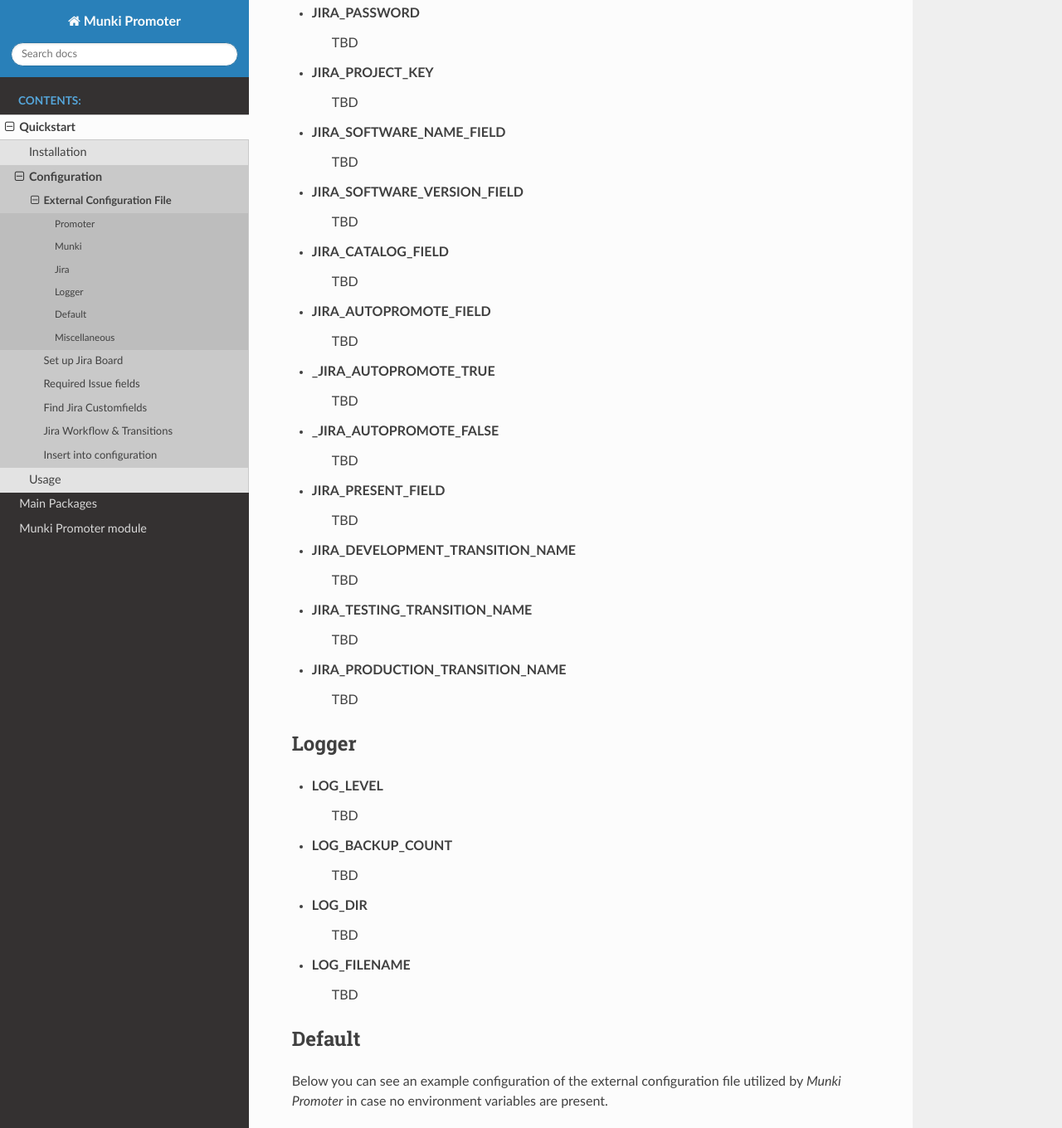
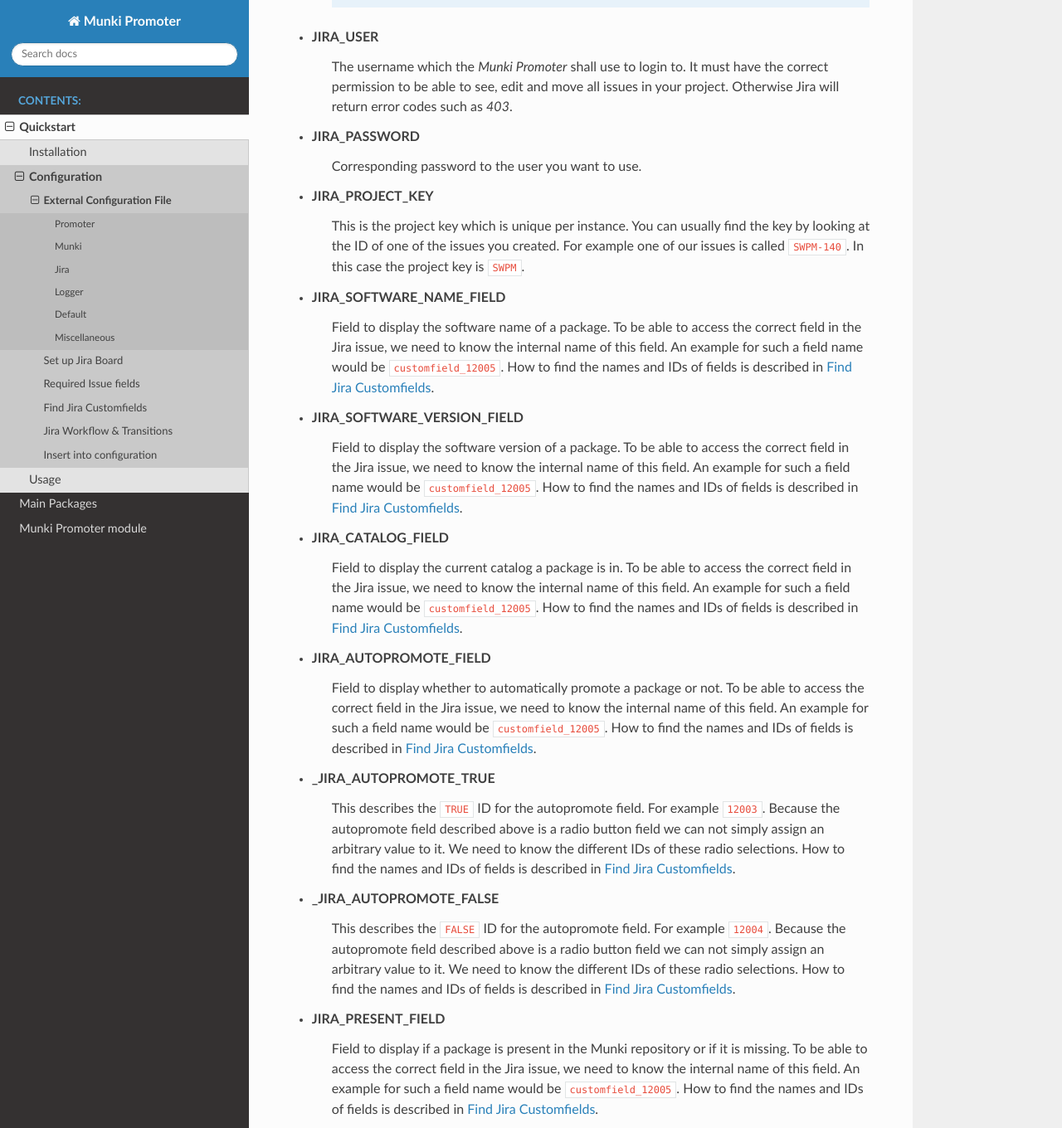
Before and after one commit to tcinbis/munkipromoter, a Sphinx documentation site: the page built from docs/ini-config.rst, in a window 1280 px wide and 1400 px high, scrolled down 1166 px, cut to the strip 0-1360 px from the top of the window. Shown: the whole strip at 83% size. Built offline with Sphinx 7.4.7 and the Read the Docs theme 2.0.0, drawn with Linux system fonts in a browser that asks for light colours; some of the changed text lies outside the part shown.

Commit message:
Added docu for Jira config values.
Signed-off-by: Tom Cinbis <tom.cinbis@unibas.ch>

```diff
--- a/docs/ini-config.rst
+++ b/docs/ini-config.rst
@@ -40,31 +40,85 @@
 Jira
 ----
 - JIRA_URL
-    TBD
+    The Jira url is the direct URL to your Jira server instance.
+
+    .. note:: Only the base URL is required here. **NOT** the complete link to
+       your specific project.
+
 - JIRA_USER
-    TBD
+    The username which the *Munki Promoter* shall use to login to. It must have
+    the correct permission to be able to see, edit and move all issues in your
+    project. Otherwise Jira will return error codes such as `403`.
+
 - JIRA_PASSWORD
-    TBD
+    Corresponding password to the user you want to use.
+
 - JIRA_PROJECT_KEY
-    TBD
+    This is the project key which is unique per instance. You can usually find
+    the key by looking at the ID of one of the issues you created. For example
+    one of our issues is called ``SWPM-140``. In this case the project key is
+    ``SWPM``.
+
 - JIRA_SOFTWARE_NAME_FIELD
-    TBD
+    Field to display the software name of a package.
+    To be able to access the correct field in the Jira issue, we need to know
+    the internal name of this field. An example for such a field name would be
+    ``customfield_12005``. How to find the names and IDs of fields is described in
+    :ref:`find-custom-fields`.
+
 - JIRA_SOFTWARE_VERSION_FIELD
-    TBD
+    Field to display the software version of a package.
+    To be able to access the correct field in the Jira issue, we need to know
+    the internal name of this field. An example for such a field name would be
+    ``customfield_12005``. How to find the names and IDs of fields is described in
+    :ref:`find-custom-fields`.
+
 - JIRA_CATALOG_FIELD
-    TBD
+    Field to display the current catalog a package is in.
+    To be able to access the correct field in the Jira issue, we need to know
+    the internal name of this field. An example for such a field name would be
+    ``customfield_12005``. How to find the names and IDs of fields is described in
+    :ref:`find-custom-fields`.
+
 - JIRA_AUTOPROMOTE_FIELD
-    TBD
+    Field to display whether to automatically promote a package or not.
+    To be able to access the correct field in the Jira issue, we need to know
+    the internal name of this field. An example for such a field name would be
+    ``customfield_12005``. How to find the names and IDs of fields is described in
+    :ref:`find-custom-fields`.
+
 - _JIRA_AUTOPROMOTE_TRUE
-    TBD
+    This describes the ``TRUE`` ID for the autopromote field. For example
+    ``12003``.
+    Because the autopromote field described above is a radio button field we can
+    not simply assign an arbitrary value to it. We need to know the different
+    IDs of these radio selections.
+    How to find the names and IDs of fields is described in
+    :ref:`find-custom-fields`.
+
 - _JIRA_AUTOPROMOTE_FALSE
-    TBD
+    This describes the ``FALSE`` ID for the autopromote field. For example
+    ``12004``.
+    Because the autopromote field described above is a radio button field we can
+    not simply assign an arbitrary value to it. We need to know the different
+    IDs of these radio selections.
+    How to find the names and IDs of fields is described in
+    :ref:`find-custom-fields`.
+
 - JIRA_PRESENT_FIELD
-    TBD
+    Field to display if a package is present in the Munki repository or if it is
+    missing.
+    To be able to access the correct field in the Jira issue, we need to know
+    the internal name of this field. An example for such a field name would be
+    ``customfield_12005``. How to find the names and IDs of fields is described in
+    :ref:`find-custom-fields`.
+
 - JIRA_DEVELOPMENT_TRANSITION_NAME
-    TBD
+    :ref:`jira-workflow`
+
 - JIRA_TESTING_TRANSITION_NAME
     TBD
+
 - JIRA_PRODUCTION_TRANSITION_NAME
     TBD
 
```
